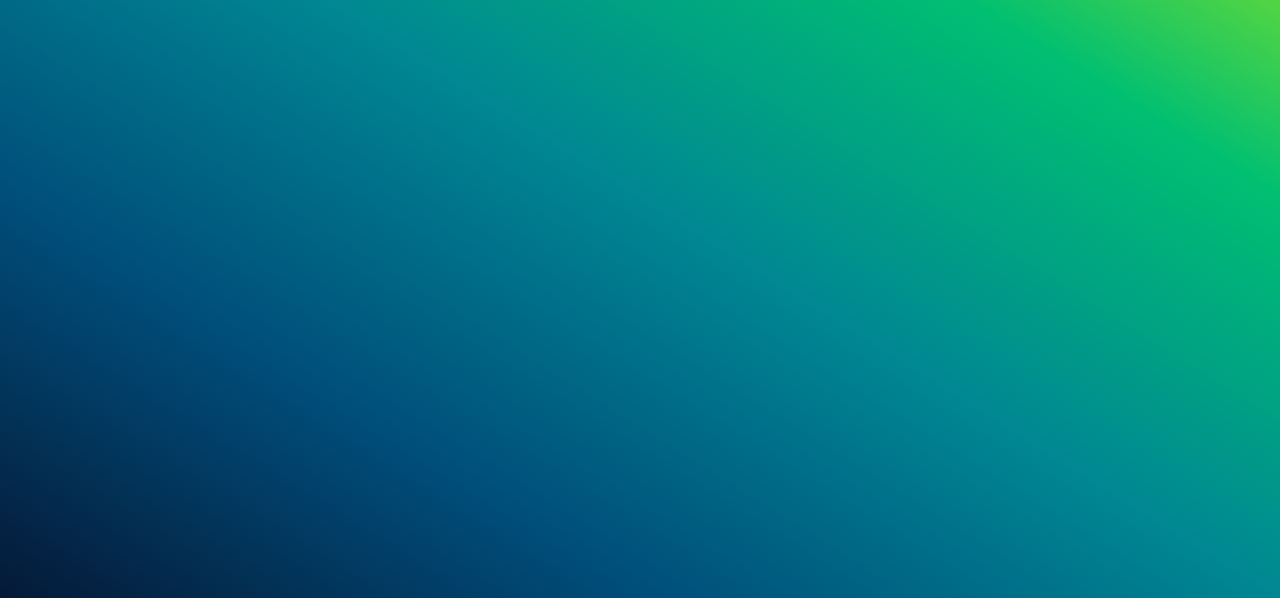
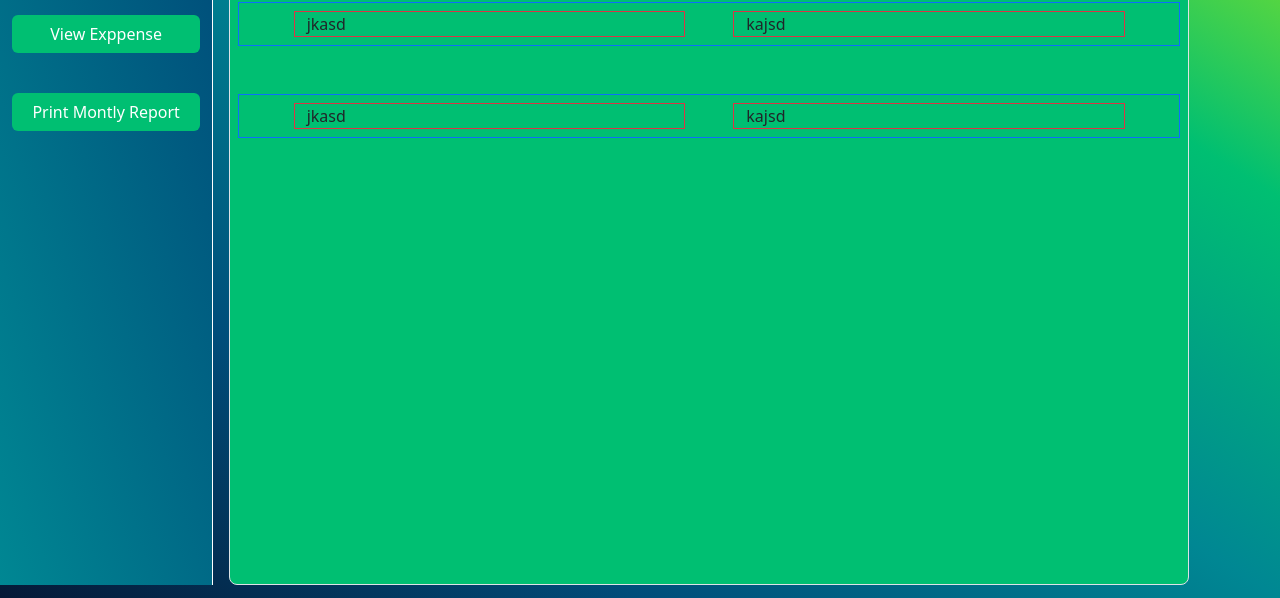
Before and after one commit to Hasniandehwar/JavaScript_Practice, a website: page Expense_Tracker/index.html in a window 1280 px wide. Shown: the part 202-800 px from the top of the page. Drawn offline with nearby package versions, Linux system fonts and the light colour scheme.

Commit message:
new code

```diff
--- a/Expense_Tracker/index.html
+++ b/Expense_Tracker/index.html
@@ -18,13 +18,39 @@
             </div>
         </div>
     </header>
+
     <main class="container-fluid">
-        <div class="row">
-            <section class="">
-
+        <div class="row d-flex">
+            <section class="d-none col-3 d-md-block d-lg-block col-lg-2 col-md-3 side_bar">
+                <div class="d-flex flex-column ">
+                    <button class="btn mt-4 mb-3">Expense</button>
+                    <button class="btn mt-4 mb-3">View Exppense</button>
+                    <button class="btn mt-4 mb-3">Print Montly Report</button>
+                </div>
             </section>
-            <div>
-
+            <div class="col-sm-12  col-md-9 col-lg-9 div ms-md-3 ms-p-3 mt-3 border rounded-3">
+                <div class="contaioner mt-2">
+                    <h1 class="text-white" style="font-family: 'Franklin Gothic Medium', 'Arial Narrow', Arial, sans-serif; text-align: center;">Dash Board</h1>
+                </div>
+                <div class="container mt-2 p-2 ">
+                    <div class="row border border-primary d-flex gap-md-5 justify-content-md-center">
+                        <div class="border border-danger mt-2  col-sm-12 col-md-5 col-lg-5 mb-2">
+                            jkasd
+                        </div>
+                        <div  class="border border-danger mt-2 col-sm-12 col-md-5 col-lg-5 mb-2">
+                            kajsd
+                        </div>
+                    </div>
+                    <div class="row border border-primary d-flex gap-md-5 justify-content-md-center mt-5">
+                        <div class="border border-danger mt-2  col-sm-12 col-md-5 col-lg-5 mb-2">
+                            jkasd
+                        </div>
+                        <div  class="border border-danger mt-2 col-sm-12 col-md-5 col-lg-5 mb-2">
+                            kajsd
+                        </div>
+                    </div>
+                    </div>
+                </div>
             </div>
         </div>
     </main>
--- a/Expense_Tracker/my_style/style.css
+++ b/Expense_Tracker/my_style/style.css
@@ -45,3 +45,24 @@ body {
 .header_container{
     border-bottom: 1px solid white;
 }
+.side_bar{
+    background: var(--bg-reverse);
+    height: 84vh;
+    border-right: 1px solid white;
+}
+
+.btn{
+   background-color: #00bf72;
+   color: white;
+}
+.btn:hover {
+    background-color: #a8eb12;
+    border-color: #a8eb12;
+    color: white;
+    transform: scale(1.05); /* optional zoom effect */
+    transition: 0.4s;       /* smooth effect */
+}
+.div{
+    background-color: #00bf72;
+    border: 2px solid white;
+}
```
